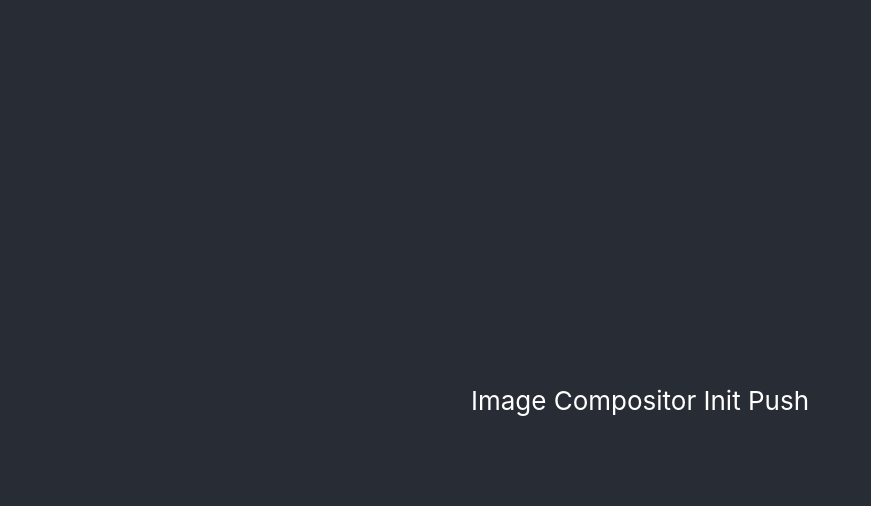
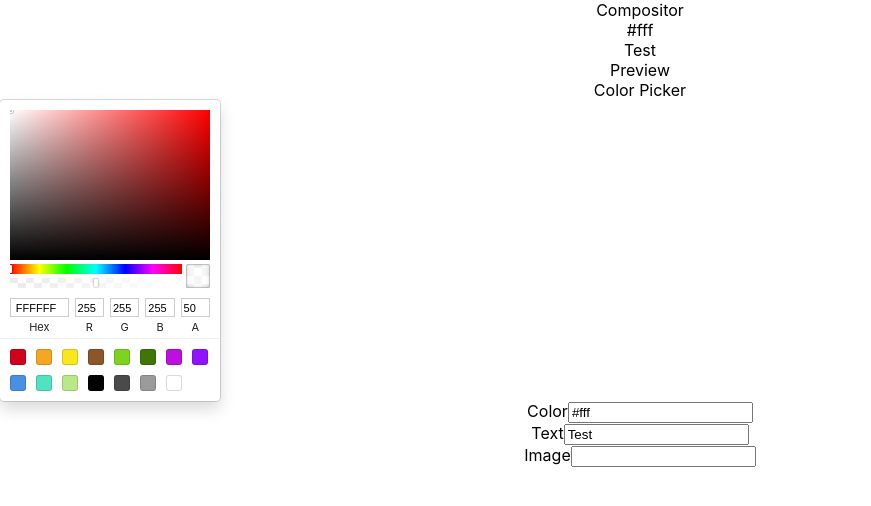
Before and after one commit to shaunyee/imageCompositer, a React (Create React App) app: page / in a window 1280 px wide. Shown: the top 506 px of the page, without its empty margins (0-871 px from the left). Built offline with nearby package versions, Linux system fonts and the light colour scheme.

Commit message:
Create main functionality for app. User can add an image, color and text. A preview will be created based on the information provided

```diff
--- a/package.json
+++ b/package.json
@@ -7,8 +7,10 @@
     "@testing-library/react": "^12.1.4",
     "@testing-library/user-event": "^13.5.0",
     "react": "^17.0.2",
+    "react-color": "^2.19.3",
     "react-dom": "^17.0.2",
     "react-scripts": "5.0.0",
+    "styled-components": "^5.3.3",
     "web-vitals": "^2.1.4"
   },
   "scripts": {
--- a/src/App.js
+++ b/src/App.js
@@ -1,12 +1,10 @@
+import Compositor from './components/Pages/Compositor/Compositor';
 import './App.css';
 
 function App() {
   return (
     <div className="App">
-      <header className="App-header">
-        Image Compositor
-        Init Push
-      </header>
+      <Compositor />
     </div>
   );
 }
--- /dev/null
+++ b/src/components/Pages/Compositor/Compositor.js
@@ -0,0 +1,41 @@
+import {useState} from 'react';
+import ColorPicker from '../../UI/ColorPicker/ColorPicker';
+import CustomInput from '../../UI/Input/CustomInput';
+import ImagePreview from '../../UI/ImagePreview/ImagePreview';
+import { createRGBAString } from '../../Utils/createRGBAString';
+import {URIEncodeBuilder} from '../../Utils/URIEncodeBuilder';
+
+export default function Compositor() {
+    const [imageUrl, setImageUrl] = useState('')
+    const [blendColor, setBlendColor] = useState('#fff');
+    const [imageText, setImageText] = useState('Test');
+    const [rgba, setRgba] = useState({r: 255, g:255, b: 255, a: .5})
+  return (
+    <div>
+        <div>
+            Compositor
+        </div>
+        <div>
+            {blendColor}
+            <div>
+                {imageText}
+            </div>
+            <div>
+                <ImagePreview imageUrl={imageUrl} rgba={createRGBAString(rgba)} imageText={imageText} />
+            </div>
+        </div>
+        <div>
+            <ColorPicker setBlendColor={setBlendColor} blendColor={blendColor} setRgba={setRgba} rgba={rgba}/>
+        </div>
+        <div>
+            <CustomInput setBlendColor={setBlendColor} blendColor={blendColor} type="colorPicker"/>
+        </div>
+        <div>
+            <CustomInput imageText={imageText} setImageText={setImageText} />
+        </div>
+        <div>
+            <CustomInput imageUrl={imageUrl} setImageUrl={setImageUrl} type="image" />
+        </div>
+    </div>
+  )
+}
--- /dev/null
+++ b/src/components/UI/ColorPicker/ColorPicker.js
@@ -0,0 +1,17 @@
+import { SketchPicker } from 'react-color';
+
+export default function ColorPicker({ blendColor, setBlendColor, setRgba, rgba }) {
+    function handleColorPickerChange(color) {
+        setBlendColor(color.hex);
+        setRgba(color.rgb)
+    }
+  return (
+    <div>
+        Color Picker
+        <SketchPicker
+            color={rgba}
+            onChange={handleColorPickerChange}
+        />
+    </div>
+  )
+}
--- /dev/null
+++ b/src/components/UI/ImagePreview/ImagePreview.js
@@ -0,0 +1,52 @@
+import styled from "styled-components"
+
+export default function ImagePreview({ imageUrl, imageText, rgba }) {
+    return (
+        <Previwer size="500px">
+            {imageUrl ?
+            <div>
+                <Image src={imageUrl} size="500px" />
+                <BlendColor color={rgba}/>
+                <ImageText>{imageText}</ImageText>
+            </div>
+            : 'Preview'}
+        </Previwer>
+    )
+}
+const Previwer = styled.div`
+    position: relative;
+    display: inline-block;
+    width: ${props => props.size || '500'};
+    :hover {
+        box-shadow: 0 0 2px 1px rgba(0, 140, 186, 0.5);
+      }
+`;
+
+const Image = styled.img`
+    width: ${props => props.size || '500'};
+    display: block;
+`;
+
+
+const ImageText = styled.h1`
+    position: absolute;
+    top: 50%;
+    left: 50%;
+    transform: translate( -50%, -50% );
+    text-align: center;
+    color: white;
+`
+
+const BlendColor = styled.div.attrs(props => ({
+    style: {
+        background: props.color,
+    },
+  }))`
+  position: absolute;
+  top: 50%;
+  left: 50%;
+  transform: translate( -50%, -50% );
+  opacity: 1;
+  width: 100%;
+  height: 100%;
+`;
--- /dev/null
+++ b/src/components/UI/Input/CustomInput.js
@@ -0,0 +1,39 @@
+import React from 'react';
+import { hexColorChecker } from '../../Utils/hexColorChecker';
+
+export default function CustomInput({ type, blendColor, setBlendColor, setImageText, imageText, imageUrl, setImageUrl }) {
+    function handleColorChange(e) {
+        const formattedColor = hexColorChecker(e.target.value)
+        setBlendColor(formattedColor)
+    }
+    function handleImageTextChange(e) {
+        const { value } = e.target;
+        setImageText(value)
+    }
+    function handleImageUrlChange(e) {
+        const { value } = e.target;
+        setImageUrl(value)
+    }
+    if (type === 'colorPicker') {
+        return (
+            <div>
+                Color
+                <input value={blendColor} onChange={(e) => handleColorChange(e)} />
+            </div>
+        )
+    }
+    if (type === 'image') {
+        return (
+            <div>
+                Image
+                <input value={imageUrl} onChange={(e) => handleImageUrlChange(e)} />
+            </div>
+        )
+}
+return (
+    <div>
+        Text
+        <input value={imageText} onChange={(e) => handleImageTextChange(e) } />
+    </div>
+)
+}
--- /dev/null
+++ b/src/components/Utils/URIEncodeBuilder.js
@@ -0,0 +1,5 @@
+export function URIEncodeBuilder(str) {
+    return encodeURIComponent(str).replace(/[!'()*]/g, function(c) {
+      return '%' + c.charCodeAt(0).toString(16).toUpperCase();
+    });
+}
--- /dev/null
+++ b/src/components/Utils/createRGBAString.js
@@ -0,0 +1,3 @@
+export function createRGBAString(rgba) {
+    return `rgba(${rgba.r}, ${rgba.g}, ${rgba.b}, ${rgba.a})`
+}
--- /dev/null
+++ b/src/components/Utils/hexColorChecker.js
@@ -0,0 +1,9 @@
+
+export function hexColorChecker(color) {
+    const firstChar = color[0];
+    if(firstChar !== '#'){
+        const formattedHexColor = `#${color}`;
+        return formattedHexColor;
+    }
+    return color
+}
```
Also changed, not shown: 1 other file (tests, documents, lock files or other folders).
